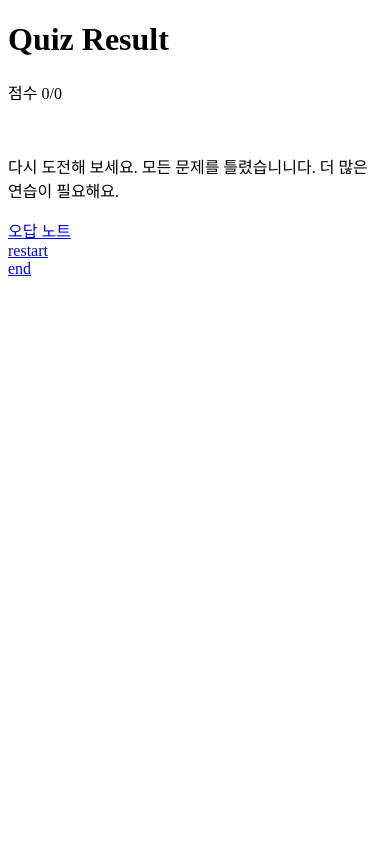
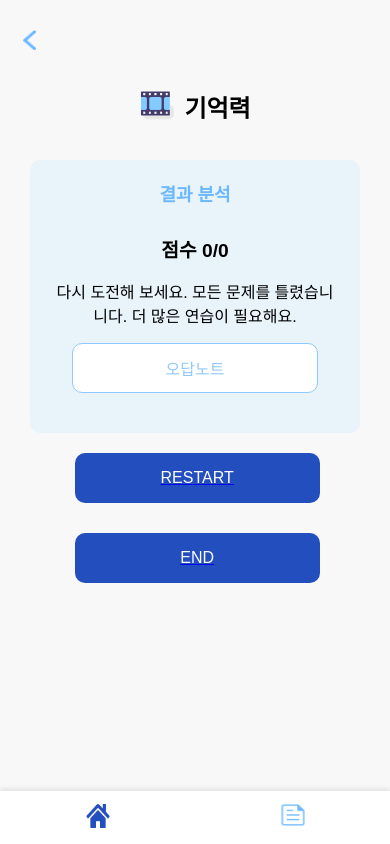
Before and after one commit to noeyadd/2024-likelion-safeD, a Django app: page /memory/result/ in a window 390 px wide. Run offline with Django 5.2, Linux system fonts and the light colour scheme.

Commit message:
fix:reaction, mresult

```diff
--- a/safeD/memory/templates/mresult.html
+++ b/safeD/memory/templates/mresult.html
@@ -1,12 +1,27 @@
+{% load static %}
+
 <!DOCTYPE html>
 <html lang="en">
   <head>
-    <meta charset="UTF-8">
-    <title>Quiz Result</title>
+    <meta charset="UTF-8" />
+    <meta name="viewport" content="width=device-width, initial-scale=1.0" />
+    <title>Result</title>
+    <link rel="stylesheet" href="{% static 'css/mresult.css' %}" />
   </head>
   <body>
-    <h1>Quiz Result</h1>
-    <p>점수 {{ score }}/{{ total }}</p><br>
+    <header>
+      <a href="{% url 'home' %}"><img src="{% static 'img/Button.png' %}" id="btn_img" /></a>
+      <div class="header">
+        <div class="h1-img">
+          <img src="{% static 'img/remember.png' %}" id="remember_img" />
+          <h1>기억력</h1>
+        </div>
+      </div>
+    </header>
+    <section class="content">
+      <div class="instructions">
+        <h2>결과 분석</h2>
+        <p id="score-text">점수 {{ score }}/{{ total }}</p>
         {% if score == 5 %}
         <p>훌륭해요! 모든 문제를 정확히 해결했습니다. 운전 시 매우 신중하고 적절하게 대처할 수 있겠어요!!</p>
         {% elif score == 0 %}
@@ -14,8 +29,47 @@
         {% else %}
         <p>괜찮아요! 몇 가지 문제에서 실수가 있었습니다. 더 많은 연습을 통해 문제 해결 능력을 향상시켜 보세요.</p>
         {% endif %}
-    <a href="{% url 'memory:note_view' %}">오답 노트</a><br>
-    <a href="{% url 'memory:mstart' %}">restart</a><br>
-    <a href="{% url 'home' %}">end</a>
+        <button class="btn-note">오답노트</button>
+      </div>
+      <div class="actions">
+        <a href="{% url 'memory:mstart' %}"><button class="btn-action">RESTART</button></a>
+        <a href="{% url 'home' %}"><button class="btn-action">END</button></a>
+      </div>
+    </section>
+    <div id="overlay" class="overlay">
+      <div class="overlay-content">
+        <div class="note-header">
+          <h3>오답노트</h3>
+          <button class="close-btn">&times;</button>
+        </div>
+        <ul id="mistake-list">
+          <li>1. <span id="result-1"></span></li>
+          <li>2. <span id="result-2"></span></li>
+          <li>3. <span id="result-3"></span></li>
+          <li>4. <span id="result-4"></span></li>
+          <li>5. <span id="result-5"></span></li>
+        </ul>
+        <a href="{% url 'memory:note_view' %}"><button class="btn-overlay">틀린 문제보기</button></a>
+      </div>
+    </div>
+    <nav>
+      <div class="nav">
+        <div class="nav_home">
+          <a href="{% url 'home' %}"
+            ><img src="{% static 'img/home.png' %}" id="home_img" data-new-src="{% static 'img/home2.png' %}"
+          /></a>
+        </div>
+        <!-- ~<div class="nav_home"> -->
+
+        <div class="nav_law">
+          <a href="{% url 'tips:tstart' %}"
+            ><img src="{% static 'img/law.png' %}" id="law_img" data-new-src="{% static 'img/law2.png' %}"
+          /></a>
+        </div>
+        <!-- ~<div class="nav_law"> -->
+      </div>
+      <!-- ~<div class="nav"> -->
+    </nav>
+    <script src="{% static 'js/mresult.js' %}"></script>
   </body>
 </html>
--- a/safeD/reaction/templates/game.html
+++ b/safeD/reaction/templates/game.html
@@ -10,12 +10,12 @@
   <nav>
     <div class="nav">
       <div class="nav_home">
-        <a href="{% static 'home.html'%}"><img src="{% static 'img/home.png'%}" id="home_img" /></a>
+        <a href="{% url 'home.html'%}"><img src="{% static 'img/home.png'%}" id="home_img" /></a>
       </div>
       <!-- ~<div class="nav_home"> -->
 
       <div class="nav_law">
-        <a href="{% static 'tips.html'%}"><img src="{% static 'img/law.png'%}" id="law_img" /></a>
+        <a href="{% url 'tips.html'%}"><img src="{% static 'img/law.png'%}" id="law_img" /></a>
       </div>
       <!-- ~<div class="nav_law"> -->
     </div>
--- /dev/null
+++ b/safeD/static/css/mresult.css
@@ -0,0 +1,202 @@
+@media all and (max-width: 394px) {
+  /* 화면 너비가 393px 이하인 경우에만 적용되는 스타일 */
+  * {
+    box-sizing: border-box;
+  }
+
+  body {
+    font-family: Arial, sans-serif;
+    margin: 0;
+    padding: 0;
+    background-color: #f8f8f8;
+  }
+
+  .header {
+    display: flex;
+    margin-bottom: 0;
+    padding-bottom: 0;
+  }
+
+  #btn_img {
+    width: 13px;
+    height: 20px;
+    margin-top: 30px;
+    margin-left: 23px;
+  }
+
+  .header h1 {
+    font-size: 1.5em;
+    margin-top: 35px;
+  }
+
+  .h1-img {
+    display: flex;
+    width: 100%;
+    justify-content: center;
+    align-items: center;
+  }
+
+  #remember_img {
+    width: 35px;
+    height: 35px;
+    margin-top: 13px;
+    margin-right: 10px;
+  }
+
+  .content {
+    padding: 20px;
+  }
+
+  .instructions {
+    background-color: #e8f4fa;
+    padding: 20px;
+    margin: 10px;
+    border-radius: 10px;
+    margin-bottom: 20px;
+    margin-top: 0;
+    text-align: center;
+  }
+
+  .instructions h2 {
+    margin-top: 0;
+    padding-top: 0;
+    color: #6bb8ff;
+    font-size: 18px;
+    padding-bottom: 10px;
+  }
+
+  #score-text {
+    font-size: 1.2em;
+    font-weight: bold;
+    margin-bottom: 10px;
+  }
+
+  #result-text {
+    font-size: 1em;
+    margin-bottom: 20px;
+  }
+
+  .btn-note {
+    background-color: #fff;
+    width: 85%;
+    height: 50px;
+    color: #8fc9ff;
+    border: 1px solid #8fc9ff;
+    border-radius: 10px;
+    padding: 10px;
+    font-size: 1em;
+    cursor: pointer;
+    margin-bottom: 20px;
+  }
+
+  .actions {
+    display: flex;
+    flex-direction: column;
+    gap: 10px;
+  }
+
+  .btn-action {
+    display: block;
+    margin-left: 14vw;
+    width: 70%;
+    height: 50px;
+    padding: 10px;
+    font-size: 1em;
+    color: white;
+    background-color: #234ebd;
+    border: none;
+    border-radius: 10px;
+    cursor: pointer;
+    text-align: center;
+    margin-bottom: 20px;
+  }
+
+  /* Overlay part */
+  .overlay {
+    position: fixed;
+    top: 0;
+    left: 0;
+    width: 100%;
+    height: 100%;
+    background-color: rgba(0, 0, 0, 0.2);
+    display: none;
+    justify-content: center;
+    align-items: center;
+    z-index: 1000;
+  }
+
+  .overlay-content {
+    background-color: #e3e4e4;
+    opacity: 97%;
+    border-radius: 10px;
+    padding: 20px;
+    text-align: center;
+    width: 80%;
+    max-width: 400px;
+    position: relative;
+  }
+
+  .note-header {
+    display: flex;
+    justify-content: space-between;
+    align-items: center;
+    margin-bottom: 10px;
+  }
+
+  .close-btn {
+    background: none;
+    border: none;
+    font-size: 1.5em;
+    cursor: pointer;
+    margin-bottom: 7px;
+  }
+
+  #mistake-list {
+    list-style: none;
+    padding: 0;
+    margin: 0 0 20px 0;
+    text-align: left;
+  }
+
+  #mistake-list li {
+    margin-bottom: 5px;
+    color: #234ebd;
+  }
+
+  .btn-overlay {
+    background-color: #e3e4e4;
+    color: #234ebd;
+    border: none;
+    border-top: 1px solid #383838;
+    border-radius: 0 0 10px 10px;
+    padding: 10px;
+    font-size: 1em;
+    cursor: pointer;
+    width: 100%;
+  }
+
+  .note-header h3 {
+    margin-left: 105px;
+  }
+
+  /* nav part */
+  .nav {
+    display: flex;
+    flex-direction: row;
+    align-items: center;
+    justify-content: space-around;
+    bottom: 0;
+    position: fixed;
+    width: 100%;
+    height: 53px;
+    background-color: #fff;
+    box-shadow: 0 -2px 5px rgba(0, 0, 0, 0.1);
+  }
+
+  #home_img,
+  #law_img,
+  #search_img {
+    width: 24px;
+    height: 24px;
+  }
+}
--- /dev/null
+++ b/safeD/static/js/mresult.js
@@ -0,0 +1,18 @@
+document.addEventListener("DOMContentLoaded", function () {
+    const home_img = document.getElementById("home_img");
+    home_img.src = "img/home2.png";
+
+    const btnNote = document.querySelector(".btn-note");
+    const overlay = document.getElementById("overlay");
+    const closeBtn = document.querySelector(".close-btn");
+
+    // 오답노트 버튼 클릭 시 오버레이 표시
+    btnNote.addEventListener("click", function () {
+        overlay.style.display = "flex";
+    });
+
+    // 오버레이 닫기 버튼 클릭 시 오버레이 숨기기
+    closeBtn.addEventListener("click", function () {
+        overlay.style.display = "none";
+    });
+});
```
Lines whose indentation alone changed are shown as unchanged.
